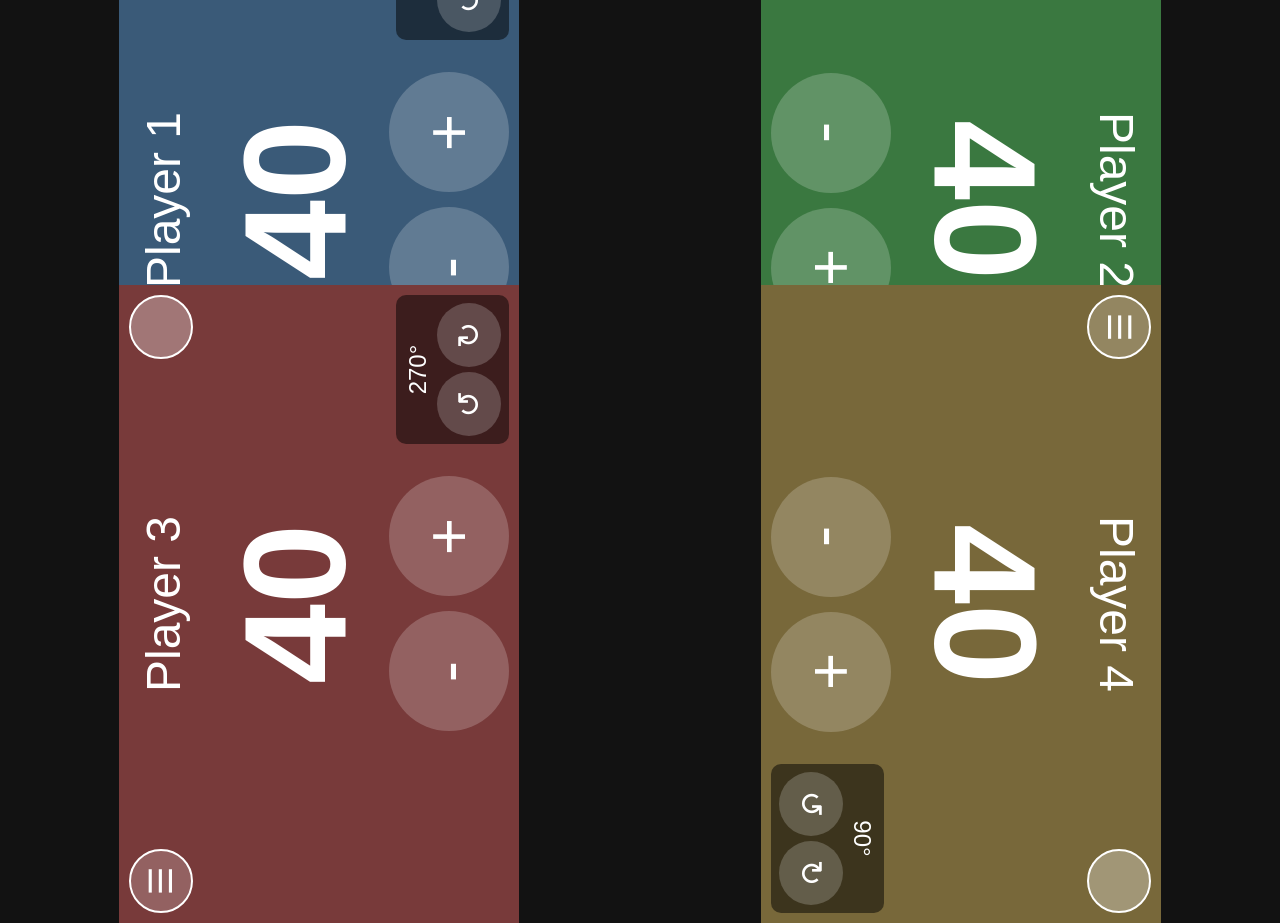
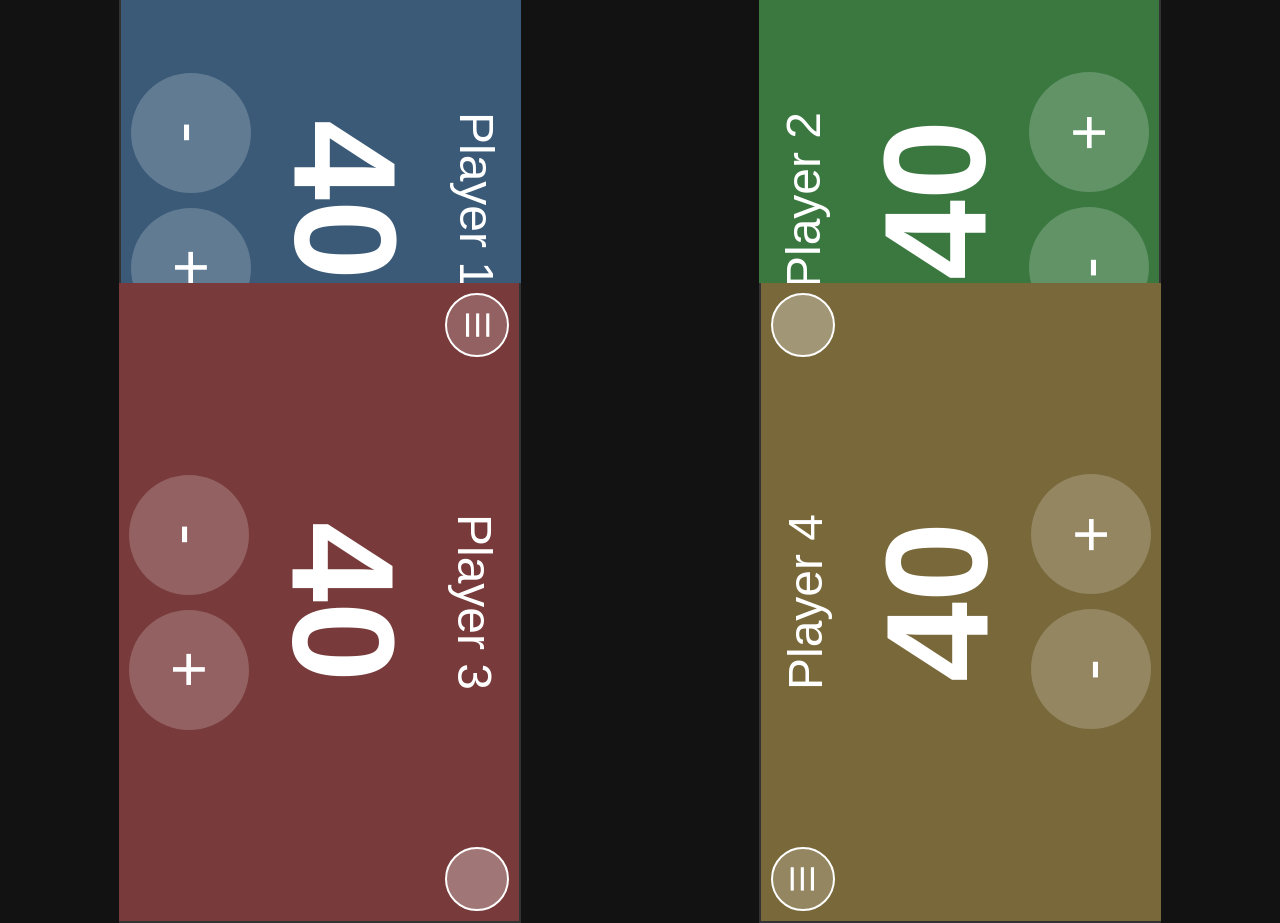
Before and after one commit to ariasarch/life_counter, a plain HTML site: page index.html in a window 1280 px wide. Drawn offline with Linux system fonts and the light colour scheme.

Commit message:
Update index.html

```diff
--- a/index.html
+++ b/index.html
@@ -22,14 +22,14 @@
       position: relative;
     }
 
-    /* Modified container to be horizontal instead of 2x2 */
+    /* Modified container to fill the entire screen with no gaps */
     .container {
       display: grid;
       grid-template-columns: 1fr 1fr;  /* Two columns */
       grid-template-rows: 1fr 1fr;     /* Two rows */
       height: 100vh;
       width: 100vw;
-      gap: 4px;
+      gap: 0px; /* Remove gap */
     }
 
     .player {
@@ -43,21 +43,29 @@
       color: white;
     }
 
-    /* Rotate each player section so they face outward */
+    /* Rotate each player section so they face outward and flip by 180 degrees */
     #player-1 {  /* Left side top - faces left */
-      transform: rotate(270deg);
+      transform: rotate(270deg) rotate(180deg);
+      border-right: 2px solid #333;
+      border-bottom: 2px solid #333;
     }
 
     #player-2 {  /* Right side top - faces right */
-      transform: rotate(90deg);
+      transform: rotate(90deg) rotate(180deg);
+      border-left: 2px solid #333;
+      border-bottom: 2px solid #333;
     }
 
     #player-3 {  /* Left side bottom - faces left */
-      transform: rotate(270deg);
+      transform: rotate(270deg) rotate(180deg);
+      border-right: 2px solid #333;
+      border-top: 2px solid #333;
     }
 
     #player-4 {  /* Right side bottom - faces right */
-      transform: rotate(90deg);
+      transform: rotate(90deg) rotate(180deg);
+      border-left: 2px solid #333;
+      border-top: 2px solid #333;
     }
 
     .player-name {
@@ -328,44 +336,6 @@
     .hidden {
       display: none;
     }
-
-    /* Rotation controls for testing */
-    .rotation-controls {
-      position: absolute;
-      bottom: 10px;
-      right: 10px;
-      background-color: rgba(0, 0, 0, 0.5);
-      border-radius: 10px;
-      padding: 8px;
-      z-index: 90;
-      display: flex;
-      flex-direction: column;
-      align-items: center;
-    }
-
-    .rotation-label {
-      color: white;
-      font-size: 3vmin;
-      margin-bottom: 5px;
-    }
-
-    .rotation-buttons {
-      display: flex;
-      gap: 5px;
-    }
-
-    .rotation-btn {
-      width: 8vmin;
-      height: 8vmin;
-      border-radius: 50%;
-      border: none;
-      font-size: 4vmin;
-      background-color: rgba(255, 255, 255, 0.2);
-      color: white;
-      cursor: pointer;
-      user-select: none;
-      touch-action: manipulation;
-    }
   </style>
 </head>
 <body>
@@ -424,8 +394,7 @@
         life: STARTING_LIFE,
         color: COLOR_PRESETS[i - 1],
         poison: 0,
-        commanderDamage: {},  // Will store commander damage from each player
-        customRotation: 0     // Store any additional custom rotation
+        commanderDamage: {}  // Will store commander damage from each player
       });
 
       // Initialize commander damage for this player
@@ -457,121 +426,15 @@
       // Create player-specific menus
       createPlayerMenus();
 
-      // Add rotation controls for testing
-      addRotationControls();
-
       // Save player data to localStorage when page is unloaded
       window.addEventListener('beforeunload', savePlayerData);
 
       // Try to load saved data
       loadPlayerData();
 
-      // Apply saved custom rotations
-      applyCustomRotations();
-
       // Update counters display
       updateCountersDisplay();
     });
-
-    // Function to add rotation controls to each player for testing
-    function addRotationControls() {
-      playerData.forEach(player => {
-        const playerDiv = document.getElementById(`player-${player.id}`);
-
-        // Create rotation controls
-        const rotationControls = document.createElement('div');
-        rotationControls.className = 'rotation-controls';
-        rotationControls.id = `rotation-controls-${player.id}`;
-
-        // Rotate with the player section
-        rotationControls.style.transform = playerDiv.style.transform;
-
-        // Label
-        const rotationLabel = document.createElement('div');
-        rotationLabel.className = 'rotation-label';
-        rotationLabel.textContent = getRotationAngle(playerDiv) + '°';
-        rotationLabel.id = `rotation-label-${player.id}`;
-
-        // Buttons container
-        const rotationButtons = document.createElement('div');
-        rotationButtons.className = 'rotation-buttons';
-
-        // CCW button
-        const ccwButton = document.createElement('button');
-        ccwButton.className = 'rotation-btn';
-        ccwButton.textContent = '↺';
-        ccwButton.addEventListener('click', () => rotatePlayer(player.id, -90));
-
-        // CW button
-        const cwButton = document.createElement('button');
-        cwButton.className = 'rotation-btn';
-        cwButton.textContent = '↻';
-        cwButton.addEventListener('click', () => rotatePlayer(player.id, 90));
-
-        // Assemble controls
-        rotationButtons.appendChild(ccwButton);
-        rotationButtons.appendChild(cwButton);
-        rotationControls.appendChild(rotationLabel);
-        rotationControls.appendChild(rotationButtons);
-
-        playerDiv.appendChild(rotationControls);
-      });
-    }
-
-    // Helper function to get rotation angle from transform style
-    function getRotationAngle(element) {
-      const transform = element.style.transform;
-      if (transform) {
-        const match = transform.match(/rotate\((-?\d+)deg\)/);
-        if (match) {
-          return parseInt(match[1]);
-        }
-      }
-
-      // For predefined rotations in CSS
-      if (element.id === 'player-1' || element.id === 'player-3') {
-        return 270;
-      } else if (element.id === 'player-2' || element.id === 'player-4') {
-        return 90;
-      }
-
-      return 0;
-    }
-
-    // Function to rotate a player section
-    function rotatePlayer(playerId, angleIncrement) {
-      const playerDiv = document.getElementById(`player-${playerId}`);
-      const rotationLabel = document.getElementById(`rotation-label-${playerId}`);
-
-      // Get current rotation angle
-      let currentAngle = getRotationAngle(playerDiv);
-
-      // Calculate new angle
-      const newAngle = currentAngle + angleIncrement;
-
-      // Apply rotation
-      playerDiv.style.transform = `rotate(${newAngle}deg)`;
-      rotationLabel.textContent = `${newAngle}°`;
-
-      // Save the rotation in localStorage
-      playerData[playerId-1].customRotation = newAngle;
-      savePlayerData();
-    }
-
-    // Function to apply custom rotations
-    function applyCustomRotations() {
-      playerData.forEach(player => {
-        if (player.customRotation) {
-          const playerDiv = document.getElementById(`player-${player.id}`);
-          playerDiv.style.transform = `rotate(${player.customRotation}deg)`;
-
-          const rotationLabel = document.getElementById(`rotation-label-${player.id}`);
-          if (rotationLabel) {
-            rotationLabel.textContent = `${player.customRotation}°`;
-          }
-        }
-      });
-    }
 
     // Create player section
     function createPlayerSection(player) {
@@ -1315,7 +1178,6 @@
               playerData[index].color = player.color;
               playerData[index].poison = player.poison || 0;
               playerData[index].commanderDamage = player.commanderDamage || {};
-              playerData[index].customRotation = player.customRotation || 0;
 
               // Update UI
               const id = index + 1;
```
